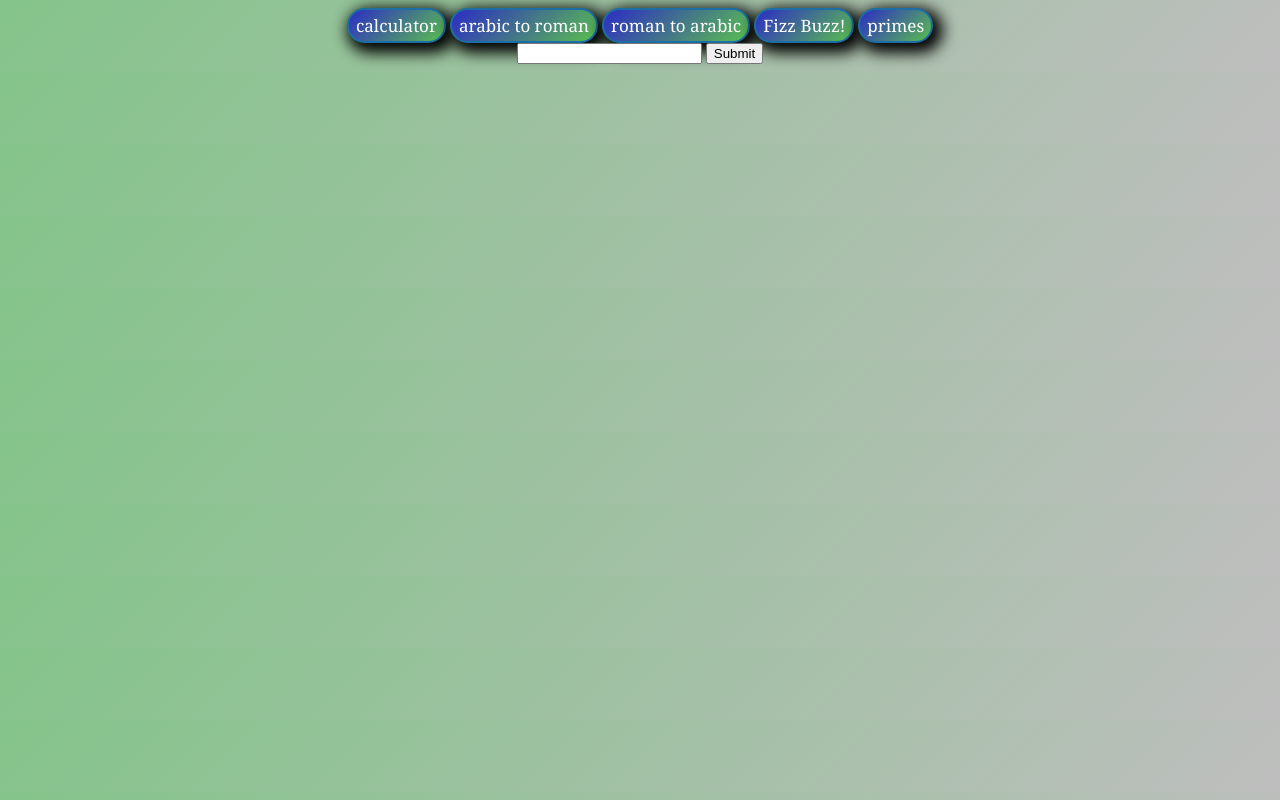
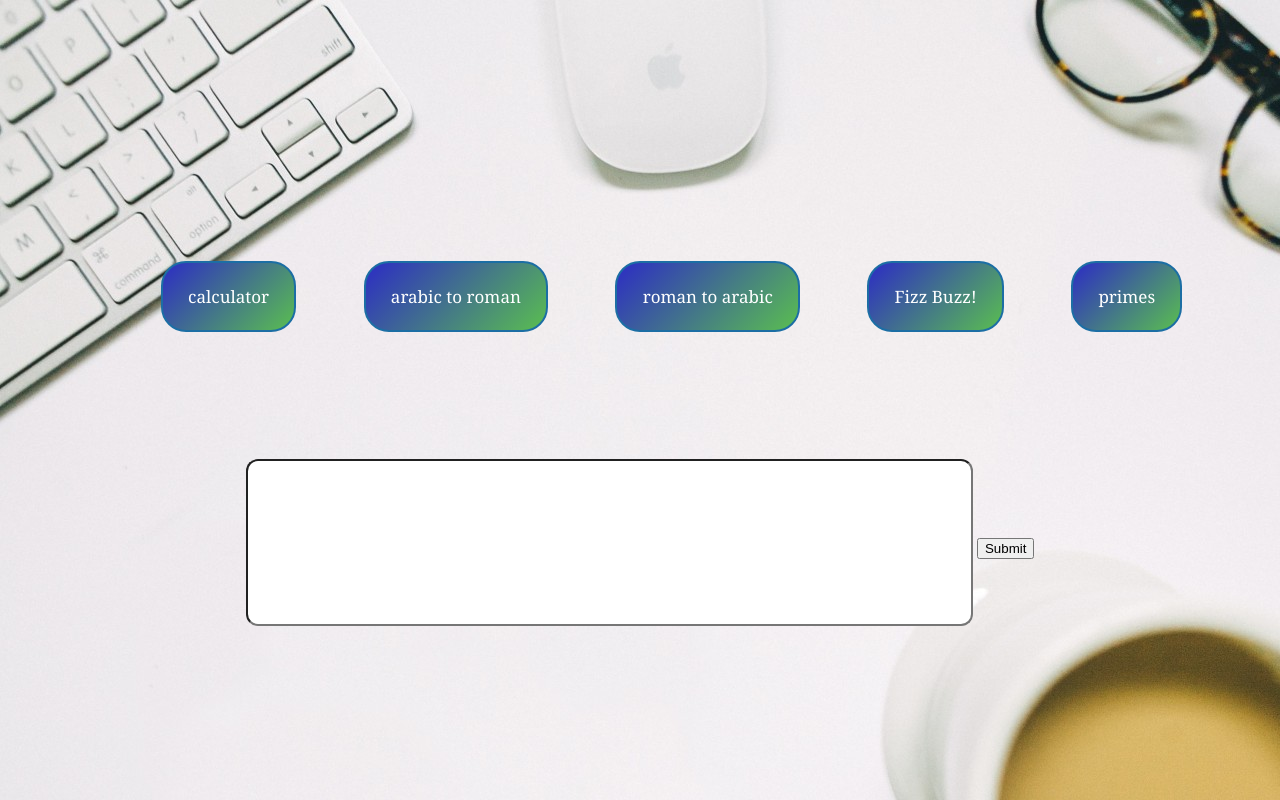
Before and after one commit to trusohamn/KatasCalculator, a website: page index.html in a window 1280 px wide. Drawn offline with Linux system fonts and the light colour scheme.

Commit message:
image background

```diff
--- a/index.html
+++ b/index.html
@@ -6,16 +6,16 @@
 
     <body>
     <div id='changeFormAction'>
-        <button name='/calculator'>calculator</button>
-        <button name='/arabicToRoman'>arabic to roman</button>
-        <button name='/romanToArabic'>roman to arabic</button>
-        <button name='/fizzBuzz'>Fizz Buzz!</button>
-        <button name='/primes'>primes</button>
+        <button name='/api/calculator'>calculator</button>
+        <button name='/api/arabicToRoman'>arabic to roman</button>
+        <button name='/api/romanToArabic'>roman to arabic</button>
+        <button name='/api/fizzBuzz'>Fizz Buzz!</button>
+        <button name='/api/primes'>primes</button>
 
     </div>
 
     <div id='formDiv'>
-        <form action='/calculator'>
+        <form action='/api/calculator'>
             <input name='q' type='text' id='queryInput'> </input>
             <input type='submit'></input>
         </form>
--- a/style.css
+++ b/style.css
@@ -1,16 +1,16 @@
 body {
     text-align: center;
     background: #84C48A;
-    background: -moz-linear-gradient(-45deg, #84C48A 0%, #BEBEBE 100%);
-    background: -webkit-linear-gradient(-45deg, #84C48A 0%, #BEBEBE 100%);
-    background: linear-gradient(135deg, #84C48A 0%, #BEBEBE 100%);
+    background-image: url('background.jpg');
+
    }
+
 
    Button {
     color: rgb(255, 255, 255);
     font-size: 17px;
     line-height: 17px;
-    padding: 7px;
+    padding: 2%;
     border-radius: 25px;
     font-family: Georgia, serif;
     font-weight: normal;
@@ -19,15 +19,30 @@ body {
     font-variant: normal;
     text-transform: none;
     background-image: linear-gradient(135deg, rgb(44, 44, 196) 0%, rgb(90, 190, 80) 100%);
-    box-shadow: rgb(0, 0, 0) 5px 5px 15px 5px;
     border: 2px solid rgb(28, 110, 164);
     display: inline-block;
+    margin-top: 20%;
+    margin-left: 5%;
+    margin-bottom: 10%;
    }
 
    Button:hover {
     background: #2C2CC4;
    }
 
-   Button:active {
+   .active {
     background: #5ABE50;
    }
+
+   .inactive {
+       background: rgb(173, 156, 156);
+   }
+
+   input#queryInput {
+    border-radius: 12px;
+    font-size: 200%;
+    padding-left: 12%;
+    padding-right: 12%;
+    padding-top: 5%;
+    padding-bottom: 5%;
+   }
```
Also changed, not shown: index.js (+14 -5 lines), background.jpg (added).
